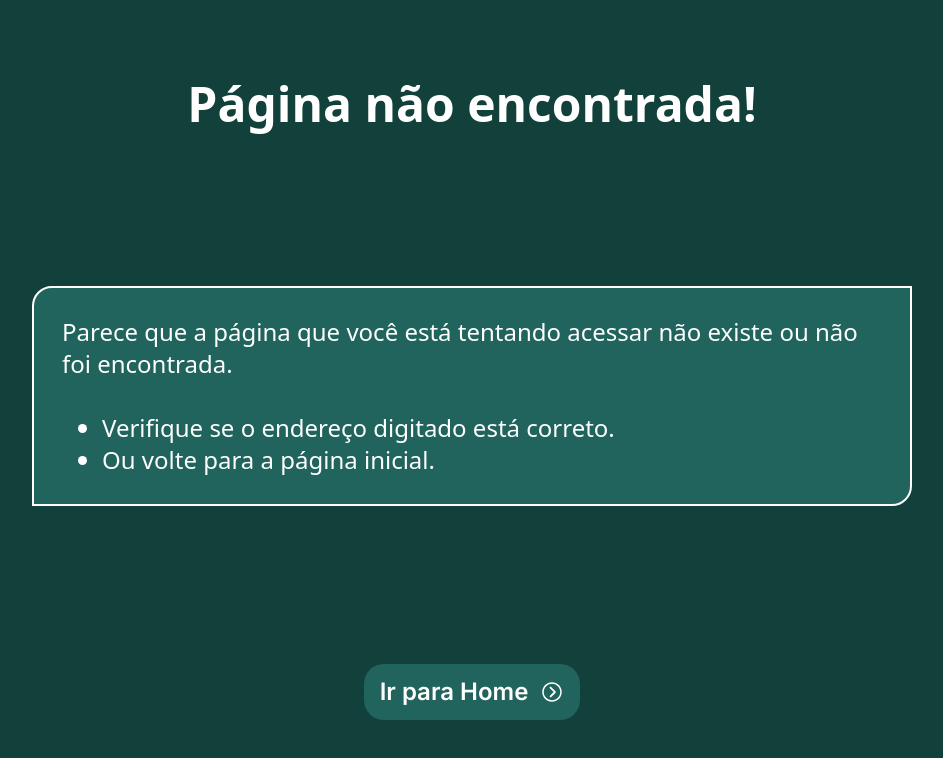
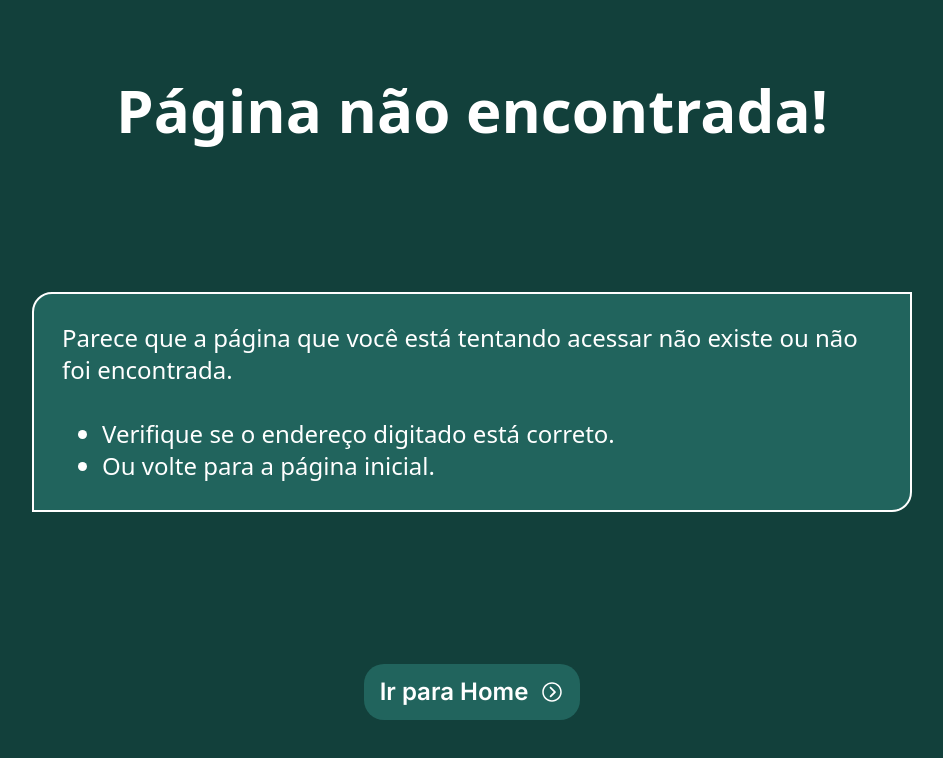
Before and after one commit to BSM-Global-Solution/evolvere, a React (Vite) app: page /contato in a window 1280 px wide. Shown: the top 758 px of the page, without its empty margins (168-1111 px from the left). Built offline with nearby package versions, Linux system fonts and the light colour scheme; a web font is replaced by a local one.

Commit message:
style(Error): responsividade da página para dispositivos médios feita.

```diff
--- a/src/routes/Error/index.tsx
+++ b/src/routes/Error/index.tsx
@@ -4,10 +4,12 @@ import { Link } from "react-router-dom";
 export default function Error() {
   return (
     <section className="w-full h-screen bg-tertiary-700 px-5 py-15 text-white
-    sm:py-20 sm:px-8">
+    sm:py-20 sm:px-8
+    md:px-15">
       <div className="flex flex-col justify-between items-center w-full h-full">
         <h1 className="text-4xl font-bold text-center
-        sm:text-5xl">
+        sm:text-5xl
+        md:text-6xl">
             Página não encontrada!
         </h1>
         <ul className="flex flex-col gap-8 max-w-220 bg-tertiary-600 p-5 text-2xl
```
